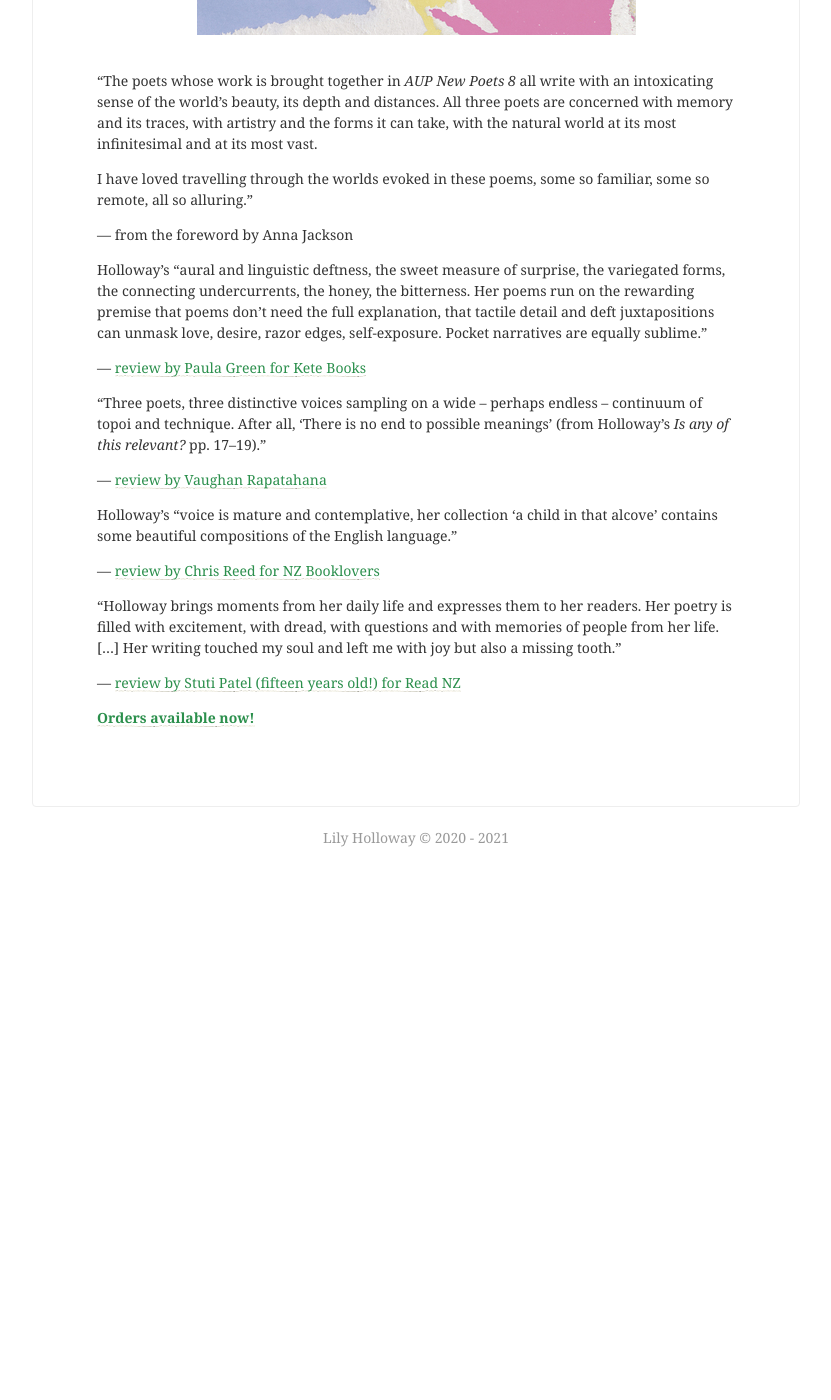
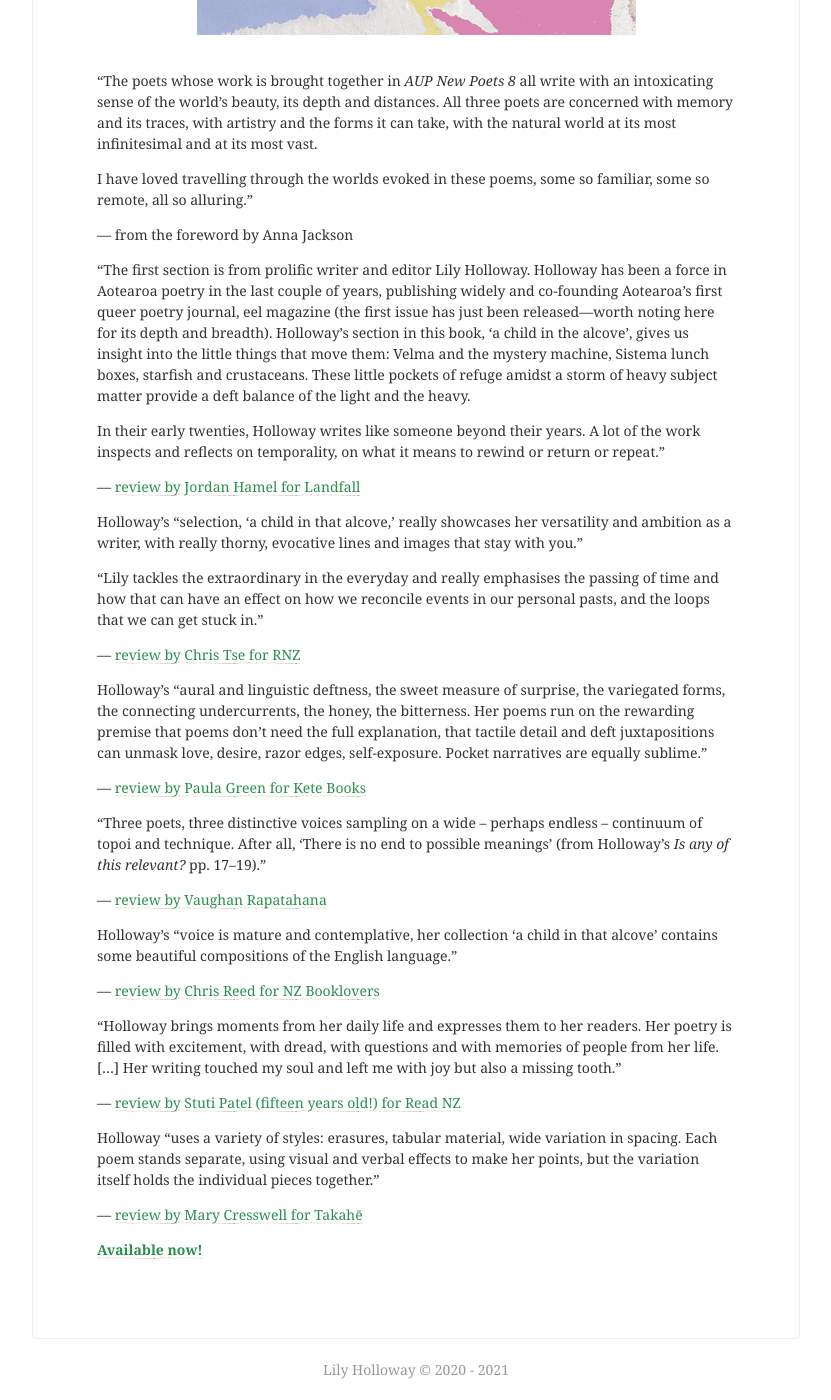
Before and after one commit to lilyholloway/lilyholloway.github.io, a Jekyll site: the page built from books.md, in a window 1280 px wide and 1400 px high, scrolled down 976 px. Shown: the whole window, without its empty margins (224-1055 px from the left). Built offline with Jekyll 4.4.1, drawn with Linux system fonts in a browser that asks for light colours; nearby versions of some CDN libraries; our own code applies the rules of GitHub Pages for plain Markdown files; before the commit the page ends 1856 px from its top, so only the background shows below that.

Commit message:
Update books.md

```diff
--- a/books.md
+++ b/books.md
@@ -5,6 +5,18 @@
 I have loved travelling through the worlds evoked in these poems, some so familiar, some so remote, all so alluring."
 
 — from the foreword by Anna Jackson
+
+"The first section is from prolific writer and editor Lily Holloway. Holloway has been a force in Aotearoa poetry in the last couple of years, publishing widely and co-founding Aotearoa’s first queer poetry journal, eel magazine (the first issue has just been released—worth noting here for its depth and breadth). Holloway’s section in this book, ‘a child in the alcove’, gives us insight into the little things that move them: Velma and the mystery machine, Sistema lunch boxes, starfish and crustaceans. These little pockets of refuge amidst a storm of heavy subject matter provide a deft balance of the light and the heavy.
+
+In their early twenties, Holloway writes like someone beyond their years. A lot of the work inspects and reflects on temporality, on what it means to rewind or return or repeat."
+
+— <a href="https://landfallreview.com/the-timeline-is-elusive/">review by Jordan Hamel for Landfall</a>
+
+Holloway's "selection, 'a child in that alcove,' really showcases her versatility and ambition as a writer, with really thorny, evocative lines and images that stay with you."
+
+"Lily tackles the extraordinary in the everyday and really emphasises the passing of time and how that can have an effect on how we reconcile events in our personal pasts, and the loops that we can get stuck in."
+
+— <a href="https://www.rnz.co.nz/national/programmes/ninetonoon/audio/2018815424/book-review-aup-new-poets-8">review by Chris Tse for RNZ</a>
 
 Holloway's "aural and linguistic deftness, the sweet measure of surprise, the variegated forms, the connecting undercurrents, the honey, the bitterness. Her poems run on the rewarding premise that poems don’t need the full explanation, that tactile detail and deft juxtapositions can unmask love, desire, razor edges, self-exposure. Pocket narratives are equally sublime."
 
@@ -22,4 +34,8 @@ Holloway's "voice is mature and contemplative, her collection 'a child in that a
 
 — <a href="https://hookedonbooks.org.nz/astonishing-and-fresh-expression-stuti-patel/">review by Stuti Patel (fifteen years old!) for Read NZ</a>
 
-<b><a href="https://aucklanduniversitypress.co.nz/aup-new-poets-8/">Orders available now!</a><b><br>
+Holloway "uses a variety of styles: erasures, tabular material, wide variation in spacing. Each poem stands separate, using visual and verbal effects to make her points, but the variation itself holds the individual pieces together."
+
+— <a href="https://www.takahe.org.nz/aup-new-poets-8/">review by Mary Cresswell for Takahē</a>
+
+<b><a href="https://aucklanduniversitypress.co.nz/aup-new-poets-8/">Available now!</a><b><br>
```
